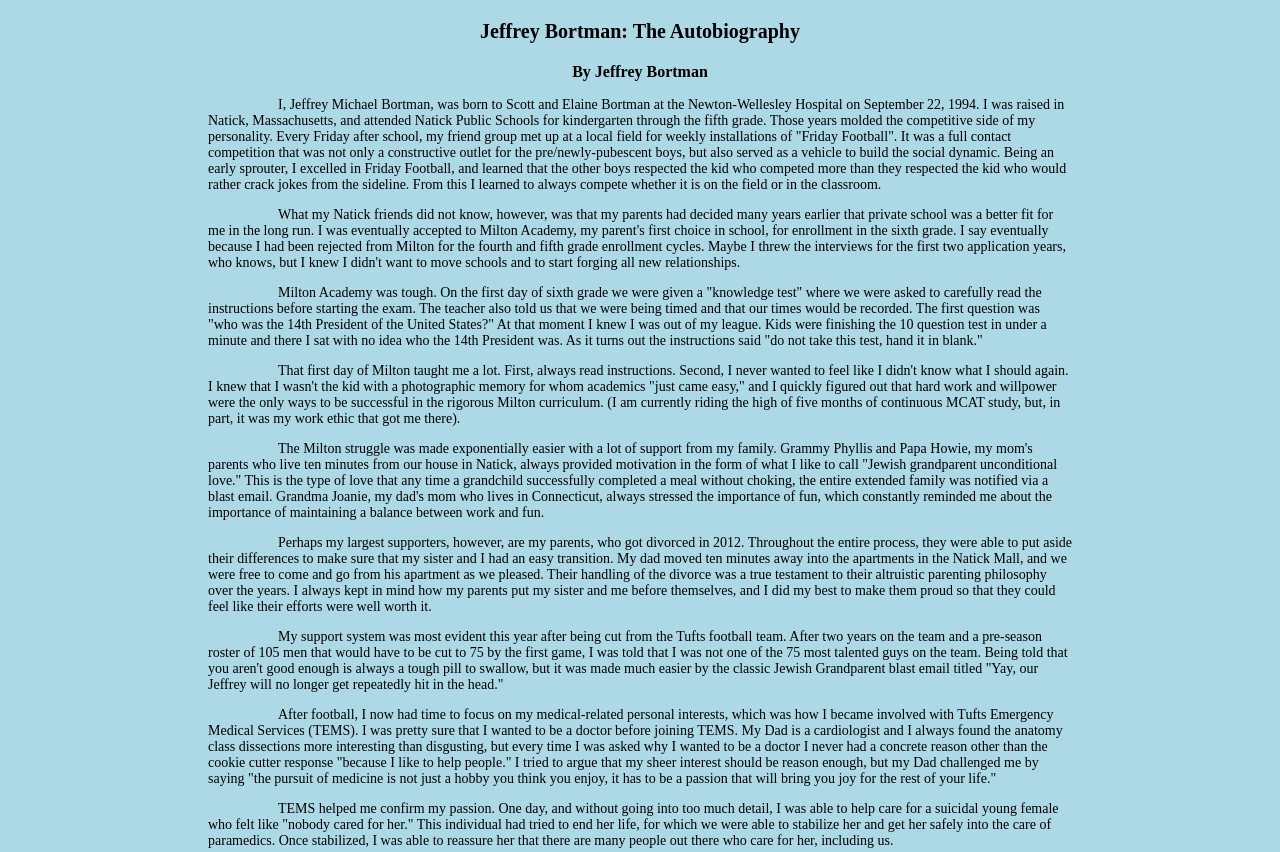
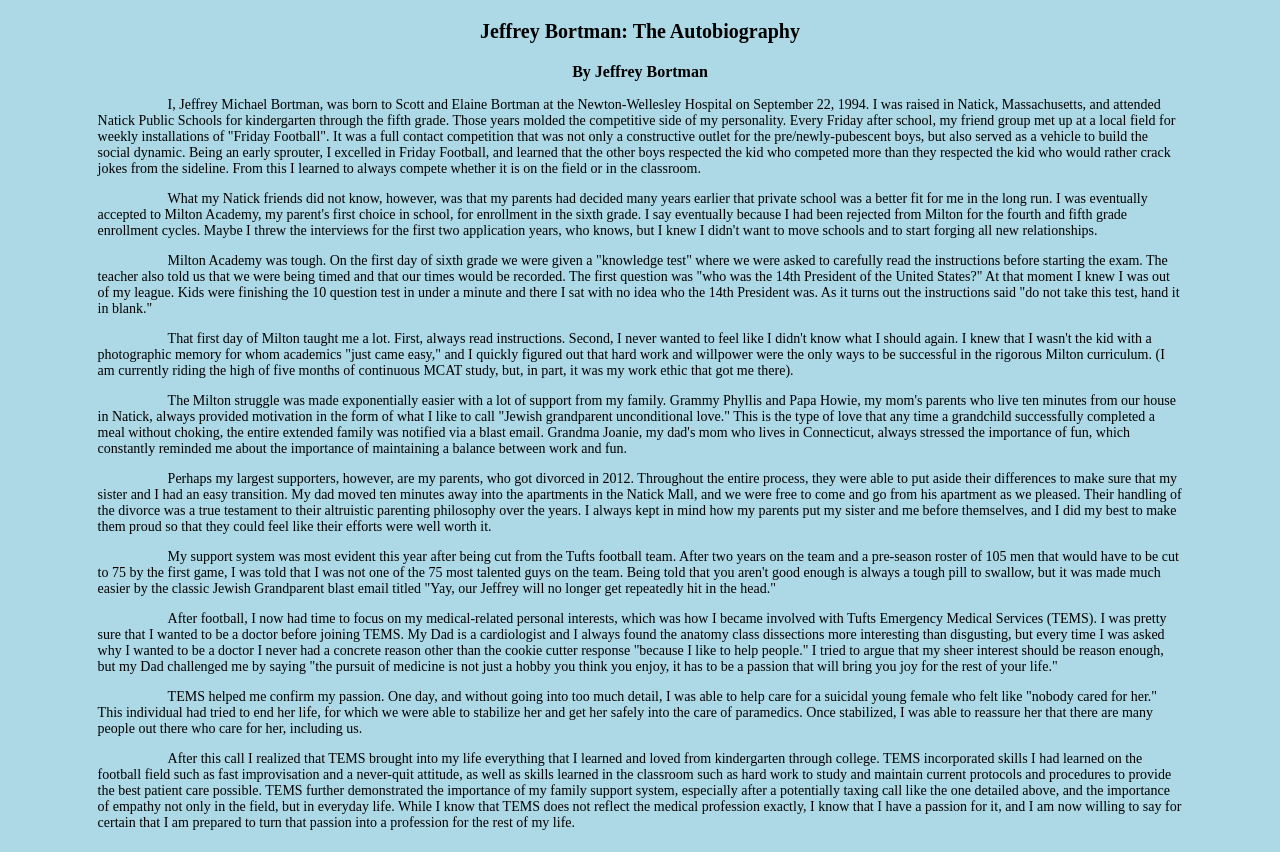
Before and after one commit to borty12/borty12.github.io, a plain HTML site: page bio.html in a window 1280 px wide. Shown: the top 852 px of the page. Drawn offline with Linux system fonts and the light colour scheme.

Commit message:
New Bio styling

```diff
--- a/bio_style.css
+++ b/bio_style.css
@@ -1,6 +1,6 @@
 html{
-	margin-left: 200px;
-	margin-right: 200px;
+	margin-left: 7%;
+	margin-right: 7%;
 	font-size: 14px;
 }
 
```
Also changed, not shown: README.txt.
